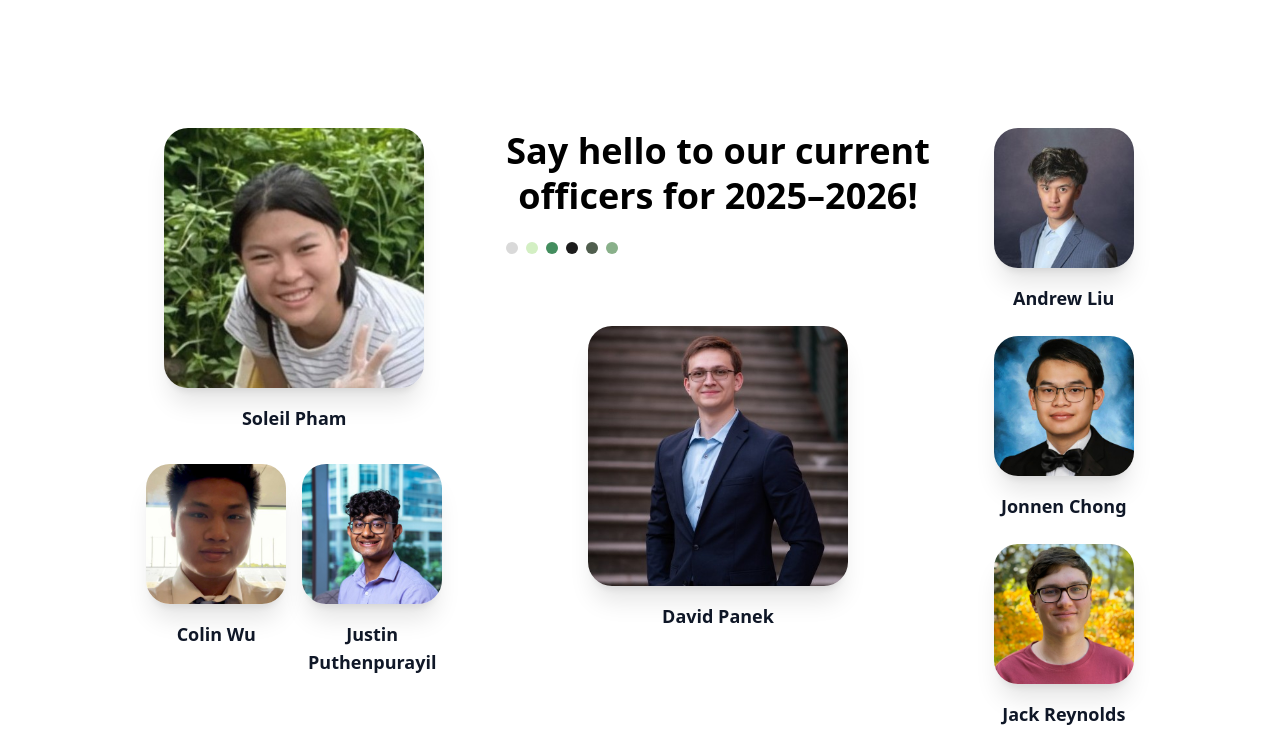
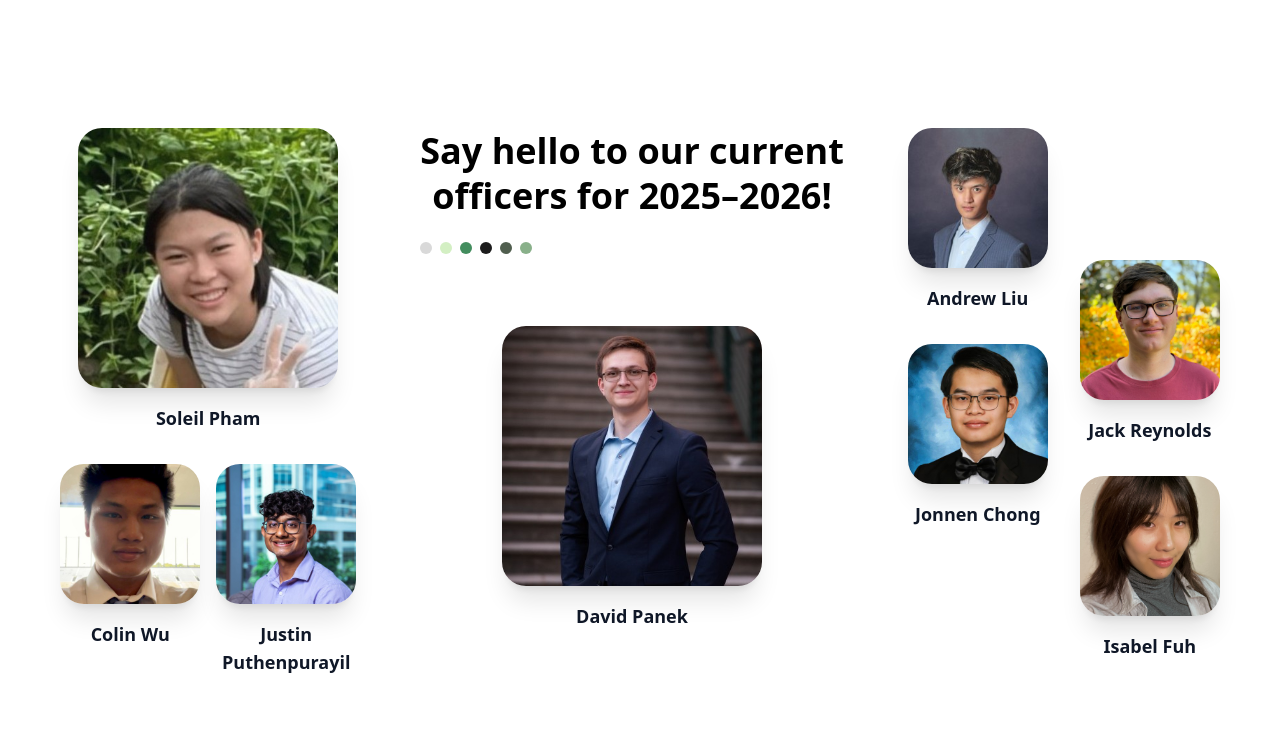
Before and after one commit to Purdue-ACM-SIGAPP/sigapp-website, a Vue app: page / in a window 1280 px wide. Shown: the part 1900-2650 px from the top of the page. Built offline with nearby package versions, Linux system fonts and the light colour scheme.

Commit message:
Update officers section

```diff
--- a/src/sections/Officer.vue
+++ b/src/sections/Officer.vue
@@ -63,7 +63,8 @@
       </div>
 
       <!-- Right Column -->
-      <div class="flex flex-col gap-6 items-center">
+      <div class="flex gap-8">
+        <div class="flex flex-col gap-8">
           <Card
             name="Andrew Liu"
             description="Back End Lead"
@@ -78,6 +79,9 @@
             class="w-[140px] aspect-square rounded-2xl"
             show-linkedin="https://www.linkedin.com/in/jonnen-chong/"
           />
+        </div>
+        <div class="flex flex-col gap-8">
+          <div class="h-[100px] hidden md:inline" />
           <Card
             name="Jack Reynolds"
             description="Server Manager"
@@ -91,6 +95,7 @@
             class="w-[140px] aspect-square rounded-2xl"
             show-linkedin="https://www.linkedin.com/in/isabel-fuh/"
           />
+        </div>
       </div>
     </div>
   </section>
```
Lines whose indentation alone changed are shown as unchanged.
